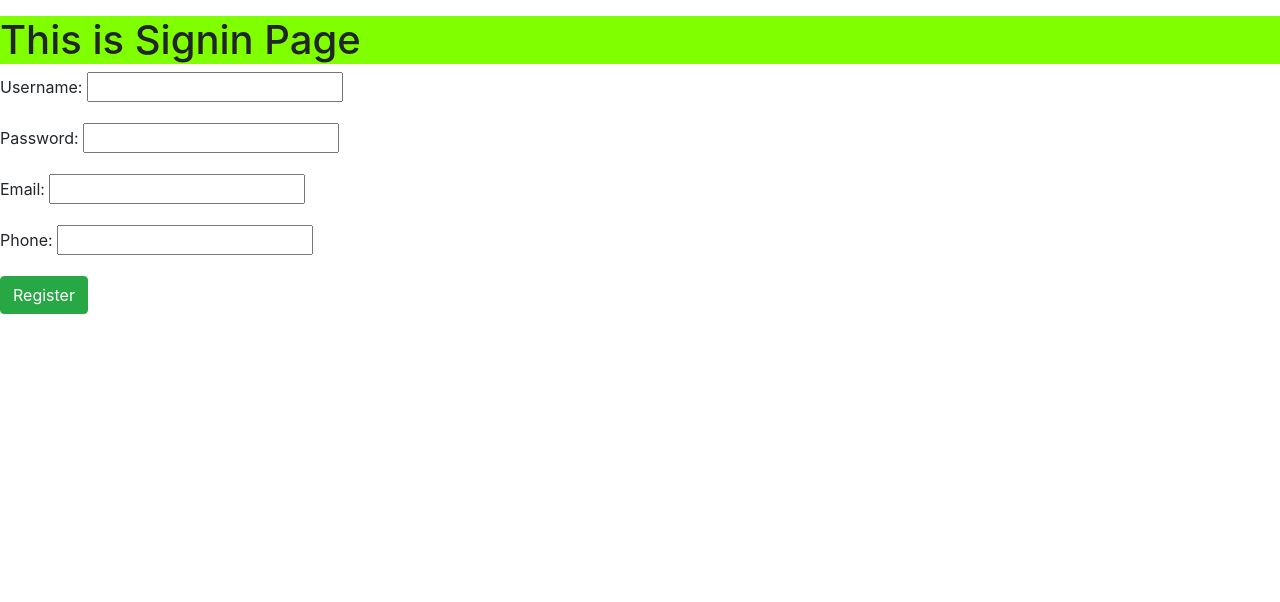
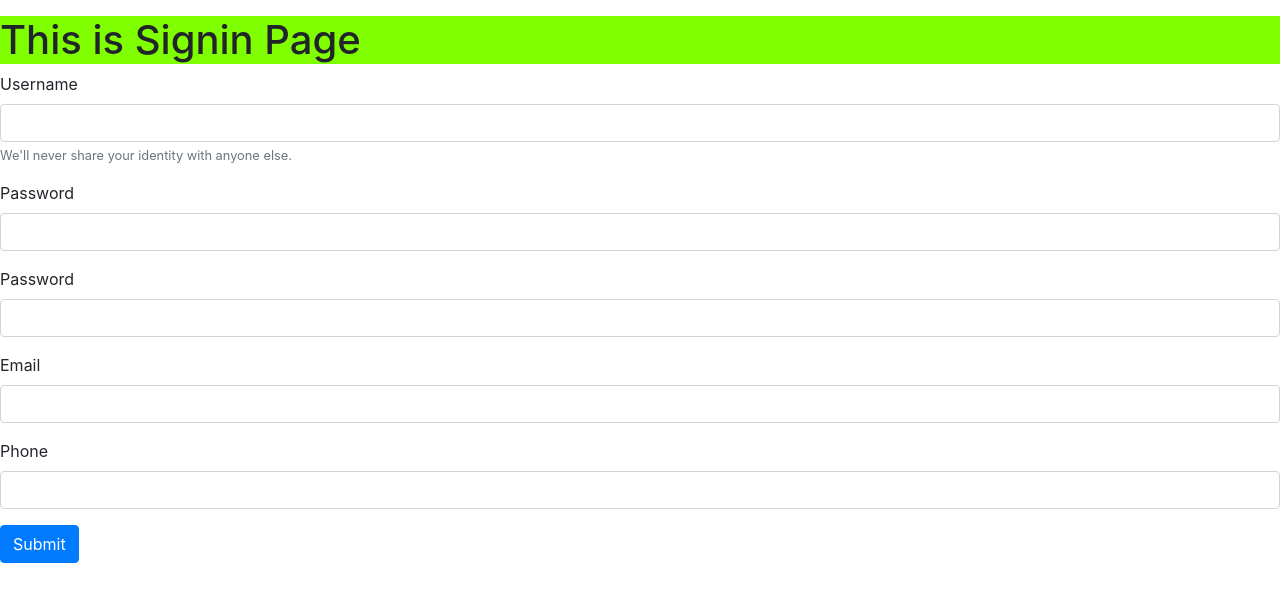
Before and after one commit to sumityadav22/Django-Practice, a Django app: page /signin/ in a window 1280 px wide. Shown: the part 96-698 px from the top of the page. Run offline with Django 3.2, Linux system fonts and the light colour scheme; some libraries are stand-ins or nearby versions.

Commit message:
EDIT - Signin form

```diff
--- a/learnDjango/templates/signin.html
+++ b/learnDjango/templates/signin.html
@@ -9,7 +9,31 @@
     <!-- If we want to see the form properly we can also use
     {{form.as_p}}
     -->
-    {{ form.as_p }}
-    <input type="submit" value="Register" class="btn btn-success">
+
+    <form>
+        <div class="form-group">
+        <label>Username</label>
+        <input type="text" class="form-control" />
+        <small id="emailHelp" class="form-text text-muted">We'll never share your identity with anyone else.</small>
+        </div>
+        <div class="form-group">
+            <label>Password</label>
+            <input type="password" class="form-control" />
+        </div>
+        <div class="form-group">
+            <label>Password</label>
+            <input type="password" class="form-control" />
+        </div>
+        <div class="form-group">
+            <label>Email</label>
+            <input type="email" class="form-control" />
+        </div>
+        <div class="form-group">
+            <label>Phone</label>
+            <input type="number" class="form-control" />
+        </div>
+        <button type="submit" class="btn btn-primary">Submit</button>
+    </form>
+
     </form>
 {% endblock %}
```
